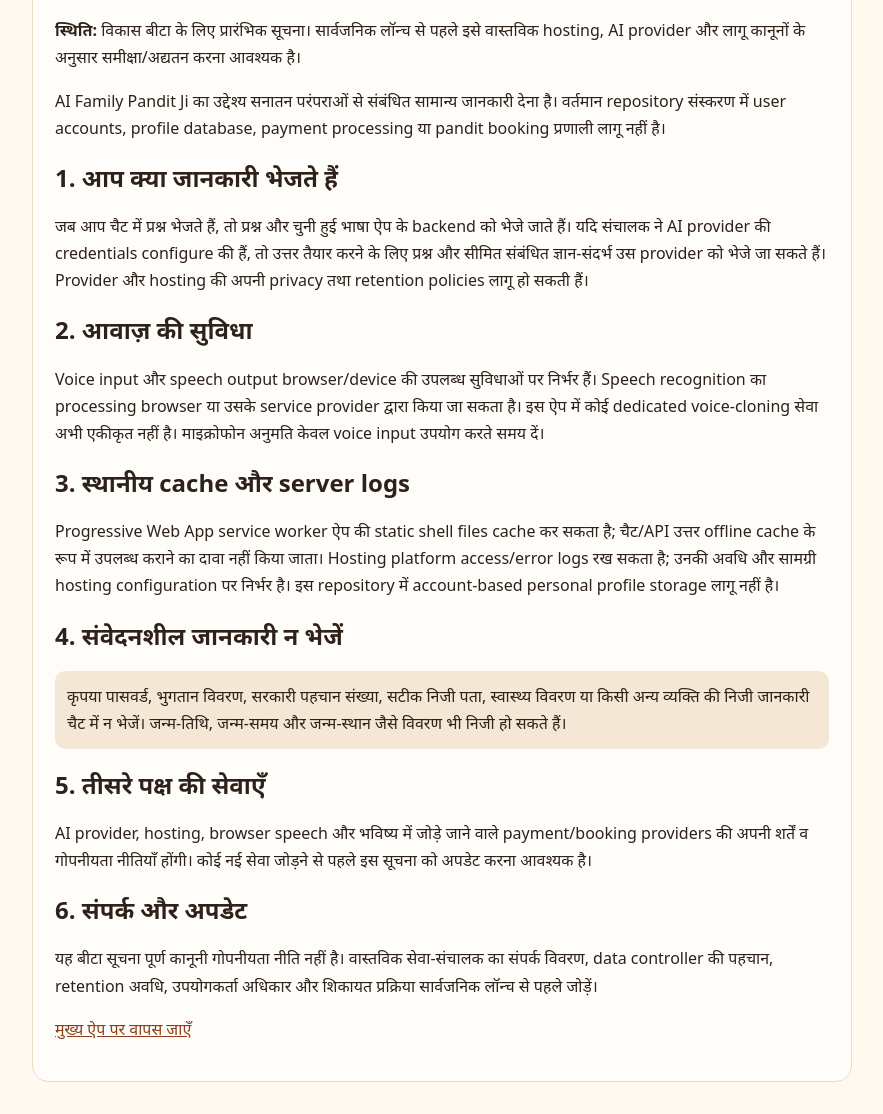
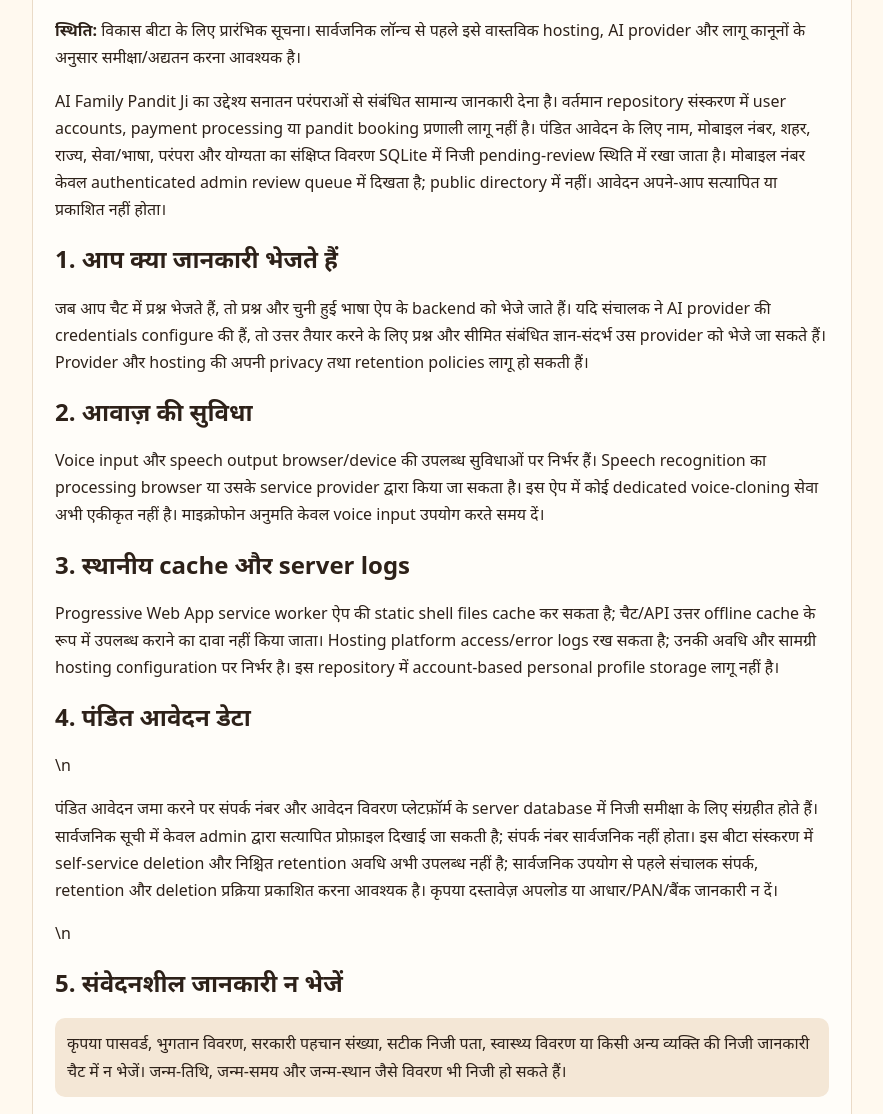
Before and after one commit to parmodtiwari82-bit/Familypanditji, a plain HTML site: page privacy.html in a window 1280 px wide. Shown: the part 160-1274 px from the top of the page, without its empty margins (198-1081 px from the left). Drawn offline with Linux system fonts and the light colour scheme.

Commit message:
Disclose private Pandit application data handling

```diff
--- a/privacy.html
+++ b/privacy.html
@@ -10,18 +10,18 @@ body{margin:0;background:#fff9ef;color:#2d2119;font:16px/1.7 system-ui,-apple-sy
 <body><main class="wrap"><p><a href="/">← AI Family Pandit Ji पर वापस जाएँ</a></p><article class="panel">
 <h1>गोपनीयता सूचना</h1>
 <p><strong>स्थिति:</strong> विकास बीटा के लिए प्रारंभिक सूचना। सार्वजनिक लॉन्च से पहले इसे वास्तविक hosting, AI provider और लागू कानूनों के अनुसार समीक्षा/अद्यतन करना आवश्यक है।</p>
-<p>AI Family Pandit Ji का उद्देश्य सनातन परंपराओं से संबंधित सामान्य जानकारी देना है। वर्तमान repository संस्करण में user accounts, profile database, payment processing या pandit booking प्रणाली लागू नहीं है।</p>
+<p>AI Family Pandit Ji का उद्देश्य सनातन परंपराओं से संबंधित सामान्य जानकारी देना है। वर्तमान repository संस्करण में user accounts, payment processing या pandit booking प्रणाली लागू नहीं है। पंडित आवेदन के लिए नाम, मोबाइल नंबर, शहर, राज्य, सेवा/भाषा, परंपरा और योग्यता का संक्षिप्त विवरण SQLite में निजी pending-review स्थिति में रखा जाता है। मोबाइल नंबर केवल authenticated admin review queue में दिखता है; public directory में नहीं। आवेदन अपने-आप सत्यापित या प्रकाशित नहीं होता।</p>
 <h2>1. आप क्या जानकारी भेजते हैं</h2>
 <p>जब आप चैट में प्रश्न भेजते हैं, तो प्रश्न और चुनी हुई भाषा ऐप के backend को भेजे जाते हैं। यदि संचालक ने AI provider की credentials configure की हैं, तो उत्तर तैयार करने के लिए प्रश्न और सीमित संबंधित ज्ञान-संदर्भ उस provider को भेजे जा सकते हैं। Provider और hosting की अपनी privacy तथा retention policies लागू हो सकती हैं।</p>
 <h2>2. आवाज़ की सुविधा</h2>
 <p>Voice input और speech output browser/device की उपलब्ध सुविधाओं पर निर्भर हैं। Speech recognition का processing browser या उसके service provider द्वारा किया जा सकता है। इस ऐप में कोई dedicated voice-cloning सेवा अभी एकीकृत नहीं है। माइक्रोफोन अनुमति केवल voice input उपयोग करते समय दें।</p>
 <h2>3. स्थानीय cache और server logs</h2>
 <p>Progressive Web App service worker ऐप की static shell files cache कर सकता है; चैट/API उत्तर offline cache के रूप में उपलब्ध कराने का दावा नहीं किया जाता। Hosting platform access/error logs रख सकता है; उनकी अवधि और सामग्री hosting configuration पर निर्भर है। इस repository में account-based personal profile storage लागू नहीं है।</p>
-<h2>4. संवेदनशील जानकारी न भेजें</h2>
+<h2>4. पंडित आवेदन डेटा</h2>\n<p>पंडित आवेदन जमा करने पर संपर्क नंबर और आवेदन विवरण प्लेटफ़ॉर्म के server database में निजी समीक्षा के लिए संग्रहीत होते हैं। सार्वजनिक सूची में केवल admin द्वारा सत्यापित प्रोफ़ाइल दिखाई जा सकती है; संपर्क नंबर सार्वजनिक नहीं होता। इस बीटा संस्करण में self-service deletion और निश्चित retention अवधि अभी उपलब्ध नहीं है; सार्वजनिक उपयोग से पहले संचालक संपर्क, retention और deletion प्रक्रिया प्रकाशित करना आवश्यक है। कृपया दस्तावेज़ अपलोड या आधार/PAN/बैंक जानकारी न दें।</p>\n<h2>5. संवेदनशील जानकारी न भेजें</h2>
 <p class="notice">कृपया पासवर्ड, भुगतान विवरण, सरकारी पहचान संख्या, सटीक निजी पता, स्वास्थ्य विवरण या किसी अन्य व्यक्ति की निजी जानकारी चैट में न भेजें। जन्म-तिथि, जन्म-समय और जन्म-स्थान जैसे विवरण भी निजी हो सकते हैं।</p>
-<h2>5. तीसरे पक्ष की सेवाएँ</h2>
+<h2>6. तीसरे पक्ष की सेवाएँ</h2>
 <p>AI provider, hosting, browser speech और भविष्य में जोड़े जाने वाले payment/booking providers की अपनी शर्तें व गोपनीयता नीतियाँ होंगी। कोई नई सेवा जोड़ने से पहले इस सूचना को अपडेट करना आवश्यक है।</p>
-<h2>6. संपर्क और अपडेट</h2>
+<h2>7. संपर्क और अपडेट</h2>
 <p>यह बीटा सूचना पूर्ण कानूनी गोपनीयता नीति नहीं है। वास्तविक सेवा-संचालक का संपर्क विवरण, data controller की पहचान, retention अवधि, उपयोगकर्ता अधिकार और शिकायत प्रक्रिया सार्वजनिक लॉन्च से पहले जोड़ें।</p>
 <p><a href="/">मुख्य ऐप पर वापस जाएँ</a></p>
 </article></main></body></html>
```
